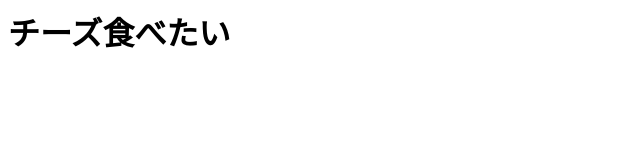
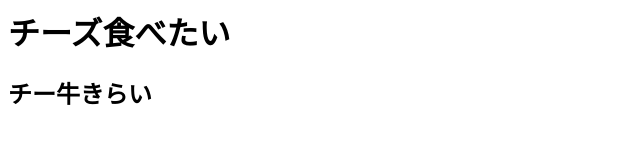
Before and after one commit to kook0723/b4_test, a plain HTML site: page index.html in a window 1280 px wide. Shown: the whole page, without its empty margins (0-640 px from the left). Drawn offline with Linux system fonts and the light colour scheme.

Commit message:
チー牛きらい

```diff
--- a/index.html
+++ b/index.html
@@ -1 +1,2 @@
 <h1>チーズ食べたい</h1>
+<h2>チー牛きらい</h2>
```
